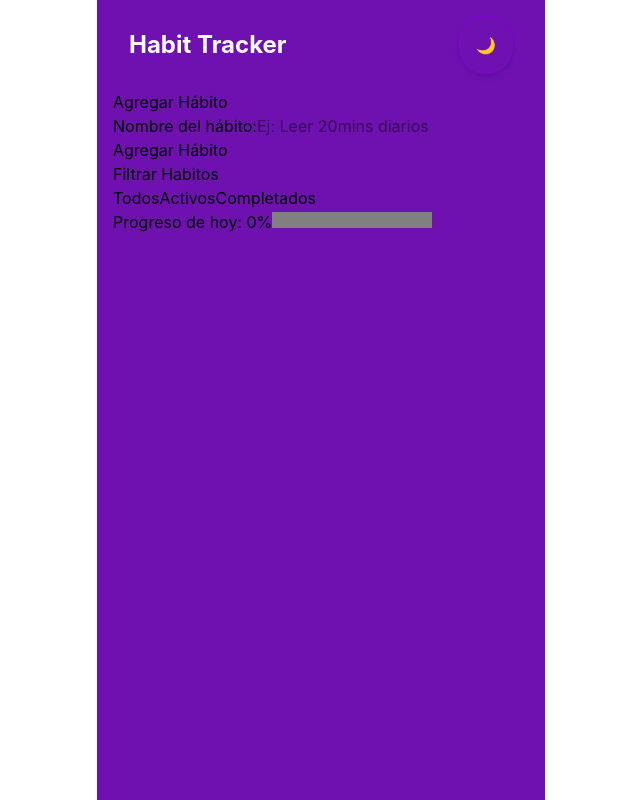
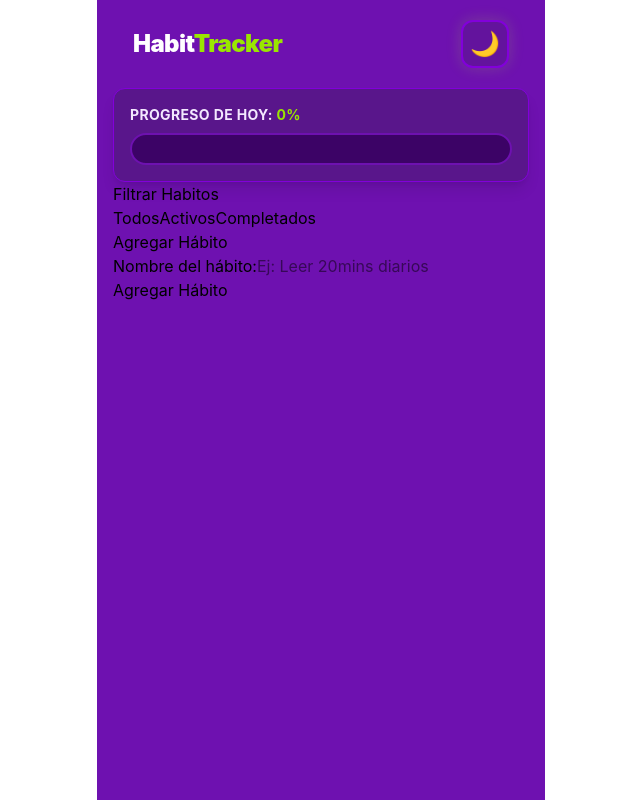
Before and after one commit to Abel-jmb/Habit-Tracker, a React (Vite) app: page / in a window 1280 px wide. Shown: the whole page, without its empty margins (319-959 px from the left). Built offline with nearby package versions, Linux system fonts and the light colour scheme.

Commit message:
style: improve header styles and add styles to ProgressBar

```diff
--- a/src/App.jsx
+++ b/src/App.jsx
@@ -23,19 +23,19 @@ function App() {
   return (
     <main className={`min-h-screen max-w-md mx-auto px-4 ${themeClasses.bg}`}>
       <Header />
-      <HabitForm addHabit={addHabit} />
-      {filteredHabits.map((h) => (
-        <HabitCard
-          key={h.id}
-          habit={h}
-          toggleHabit={toggleHabit}
-          deleteHabit={deleteHabit}
-        />
-      ))}
+      <ProgressBar progress={progress}/>
       <FilterBar
         setFilter={setFilter}
       />
-      <ProgressBar progress={progress}/>
+      {filteredHabits.map((h) => (
+        <HabitCard
+        key={h.id}
+        habit={h}
+        toggleHabit={toggleHabit}
+        deleteHabit={deleteHabit}
+        />
+      ))}
+      <HabitForm addHabit={addHabit} />
     </main>
   );
 }
--- a/src/components/Header.jsx
+++ b/src/components/Header.jsx
@@ -4,9 +4,28 @@ import ThemeContext from "../context/themeContext";
 const Header = () => {
   const { themeClasses, handleTheme, theme } = useContext(ThemeContext);
   return (
-    <header className={`flex justify-between items-center text-white p-4 ${themeClasses.bg}`}>
-      <h1 className="text-2xl font-bold">Habit Tracker</h1>
-      <button onClick={handleTheme} className={`p-4 rounded-full shadow-md border border-solid border-purple-700`}>{theme === "light" ? "🌙" : "🌞"}</button>
+    <header
+      className={`
+      flex justify-between items-center p-5
+      ${themeClasses.bg}
+    `}>
+      <h1 className="text-2xl font-black text-white tracking-tight">
+        Habit<span className="text-lime-400">Tracker</span>
+      </h1>
+      <button
+        onClick={handleTheme}
+        className={`
+          w-12 h-12 flex items-center justify-center
+          rounded-xl border-2 border-purple-700
+          bg-purple-900/50 hover:bg-purple-800
+          transition-all duration-300 active:scale-95
+          shadow-[0_0_15px_rgba(163,230,53,0.2)]
+          hover:border-lime-400 group
+        `}>
+        <span className="text-2xl group-hover:scale-110 transition-transform">
+          {theme === "light" ? "🌙" : "🌞"}
+        </span>
+      </button>
     </header>
   );
 };
--- a/src/components/ProgressBar.jsx
+++ b/src/components/ProgressBar.jsx
@@ -1,16 +1,20 @@
 const ProgressBar = ({ progress }) => {
   return (
-    <div>
-      <label htmlFor="habit-progress">Progreso de hoy: {progress}%</label>
-      <progress
-        id="habit-progress"
-        max="100"
-        value={progress}
-      >
-        {progress}%
-      </progress>
+    <div className="p-4 bg-purple-900 rounded-xl border border-purple-700 shadow-lg">
+      <label
+        htmlFor="habit-progress"
+        className="block mb-2 text-purple-100 font-bold text-sm tracking-wide">
+        PROGRESO DE HOY: <span className="text-lime-400">{progress}%</span>
+      </label>
+      <div className="w-full bg-purple-950 rounded-full h-8 border-2 border-purple-800 p-1 overflow-hidden">
+        <div
+          className="bg-lime-400 h-full rounded-full transition-all duration-700 ease-out shadow-[0_0_10px_rgba(163,230,53,0.4)]"
+          style={{ width: `${progress}%` }}>
+          <div className="w-full h-full bg-white/20 rounded-full"></div>
+        </div>
+      </div>
     </div>
   );
 };
 
-export default ProgressBar
+export default ProgressBar;
```
